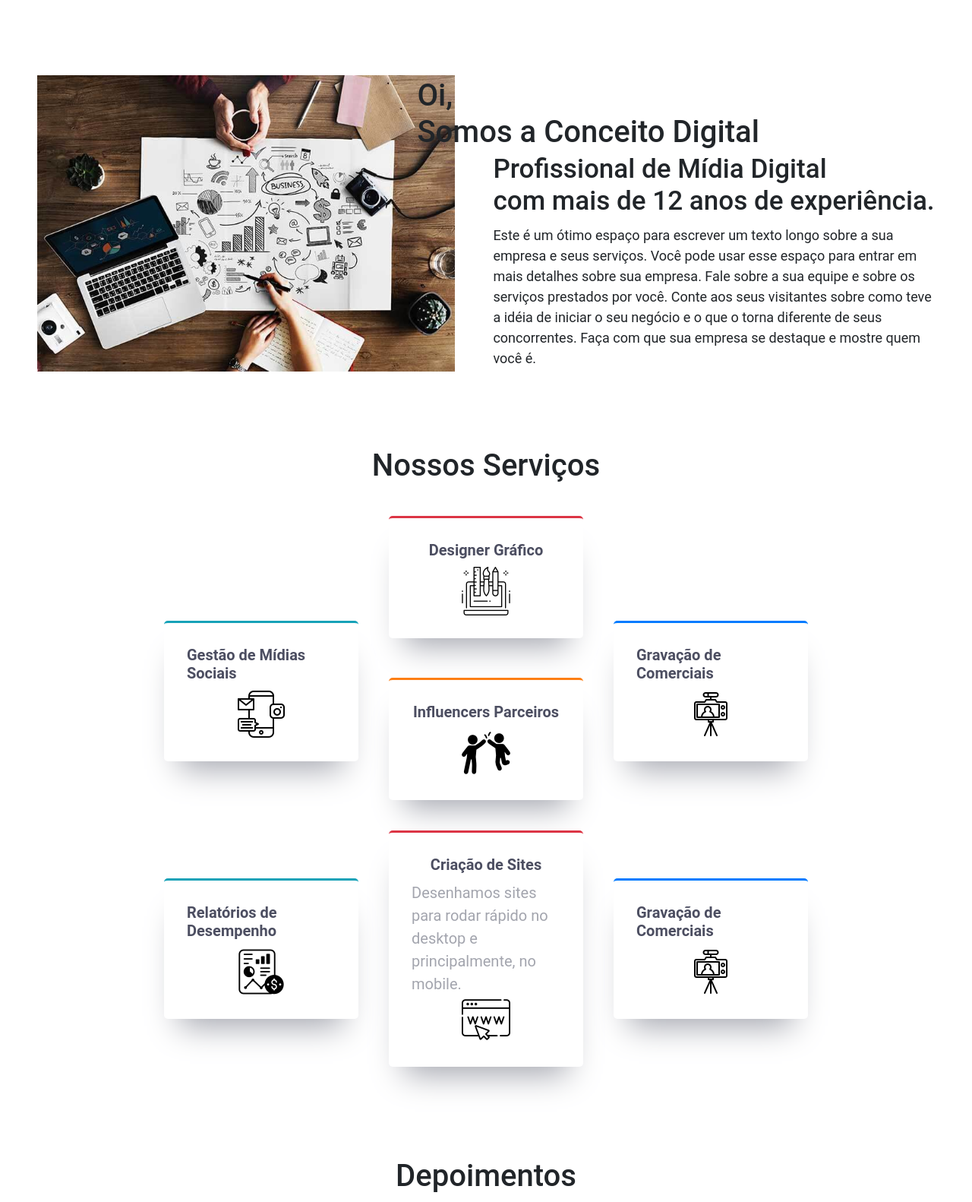
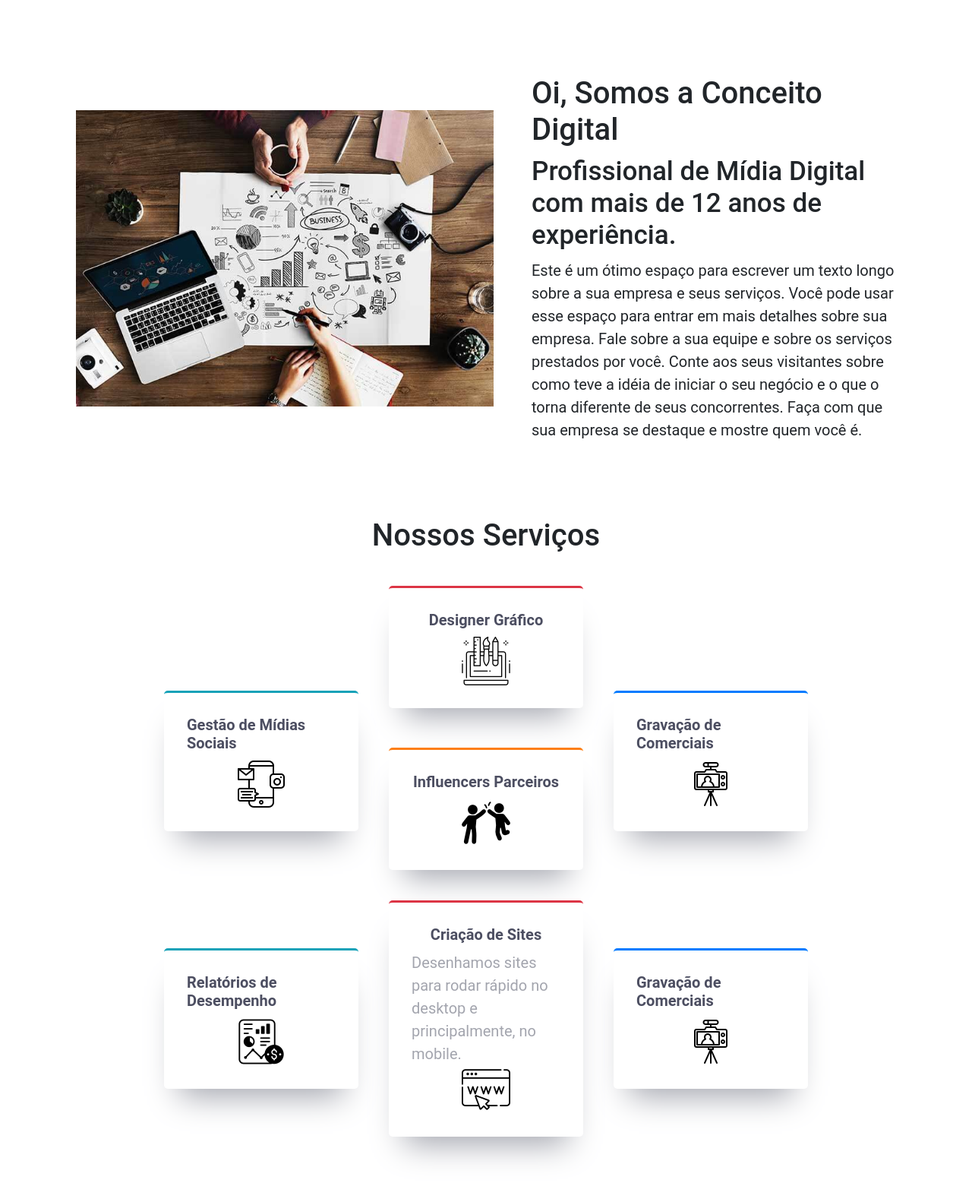
Before and after one commit to cristianfreire/conceito_digital, a PHP site: page / in a window 1280 px wide. Shown: the part 751-2333 px from the top of the page at 76% size. Run offline with PHP 8.4, Linux system fonts and the light colour scheme; some libraries are stand-ins or nearby versions.

Commit message:
Cores e logo

```diff
--- a/css/style.css
+++ b/css/style.css
@@ -4,13 +4,17 @@
   margin: 0;
   font-family: "Roboto", sans-serif;
 
+  --primary-color: #abd5fb;
   --color-blue: #0a17ba;
   --color-yellow: #ffc100;
 }
 
 html {
   font-size: 20px !important;
-  background-color: #fff;
+}
+
+body {
+  background-color: #fff !important;
 }
 
 .meu_header {
@@ -24,6 +28,8 @@ html {
   align-items: center;
   flex-wrap: wrap;
   align-content: center;
+
+  background-color: #fff;
 }
 
 .minha_logo {
@@ -76,8 +82,9 @@ html {
   padding: 100px;
   width: 100%;
   height: 600px;
-  background-color: #0a17ba;
   font-size: 1.5em;
+  background-image: url("https://img.freepik.com/vetores-gratis/fundo-de-lancamento-de-foguete-com-fumaca-ou-nuvens_1017-33467.jpg?w=2000");
+  background-size: cover;
 }
 
 .banner h2 {
@@ -116,10 +123,9 @@ html {
 
 .apresentacao {
   display: flex;
-  justify-content: center;
+  flex-wrap: nowrap;
   align-items: center;
-  flex-wrap: nowrap;
-
+  justify-content: space-between;
   padding: 100px;
 }
 
@@ -128,28 +134,12 @@ html {
 }
 
 .texto {
-  display: inline-block;
-  position: relative;
-  font-size: 1.5em;
-}
+  display: flex;
+  justify-content: center;
+  align-items: center;
+  flex-direction: column;
 
-.texto h2 {
-  position: absolute;
-  left: -50px;
-  white-space: nowrap;
-}
-
-.texto h3 {
-  margin-top: 100px;
-  white-space: nowrap;
-}
-
-.texto h3 {
-  margin-left: 50px;
-}
-.texto p {
-  margin-left: 50px;
-  font-size: 0.6em;
+  padding-left: 50px;
 }
 
 .servicos {
@@ -224,6 +214,7 @@ p {
   align-items: center;
   flex-direction: column;
   margin-bottom: 50px;
+  background-color: #fff !important;
 }
 
 .clientes {
@@ -279,7 +270,7 @@ textarea {
 
 footer {
   width: 100%;
-  background-color: #000;
+  background-color: var(--color-blue);
   color: #fff;
   text-align: center;
 }
--- a/index.html
+++ b/index.html
@@ -50,13 +50,12 @@
     <div class="apresentacao">
       <div class="imagem">
         <!--<img src="https://via.placeholder.com/550x470.png" alt="logo">-->
-
         <img src="./img/quanto-custa-para-fazer-uma-campanha-de-marketing-digital.jpg" alt="logo">
       </div>
 
       <div class="texto">
-        <h2>Oi, <br> Somos a Conceito Digital</h2>
-        <h3>Profissional de Mídia Digital <br> com mais de 12 anos de experiência.</h3>
+        <h2>Oi, Somos a Conceito Digital</h2>
+        <h3>Profissional de Mídia Digital com mais de 12 anos de experiência.</h3>
         <p>Este é um ótimo espaço para escrever um texto longo
           sobre a sua empresa e seus serviços. Você pode usar esse
           espaço para entrar em mais detalhes sobre sua empresa. Fale sobre a sua equipe e sobre os serviços prestados
```
